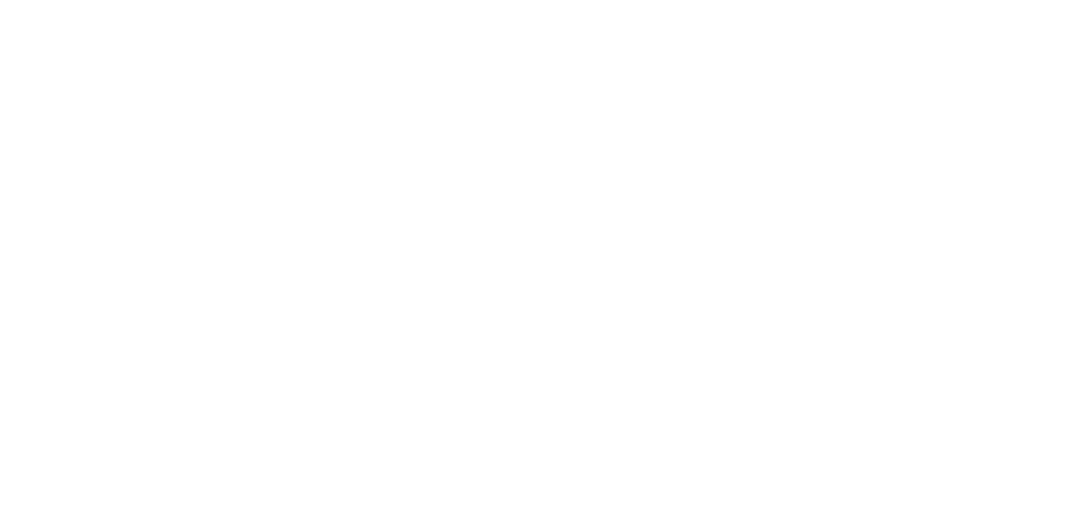
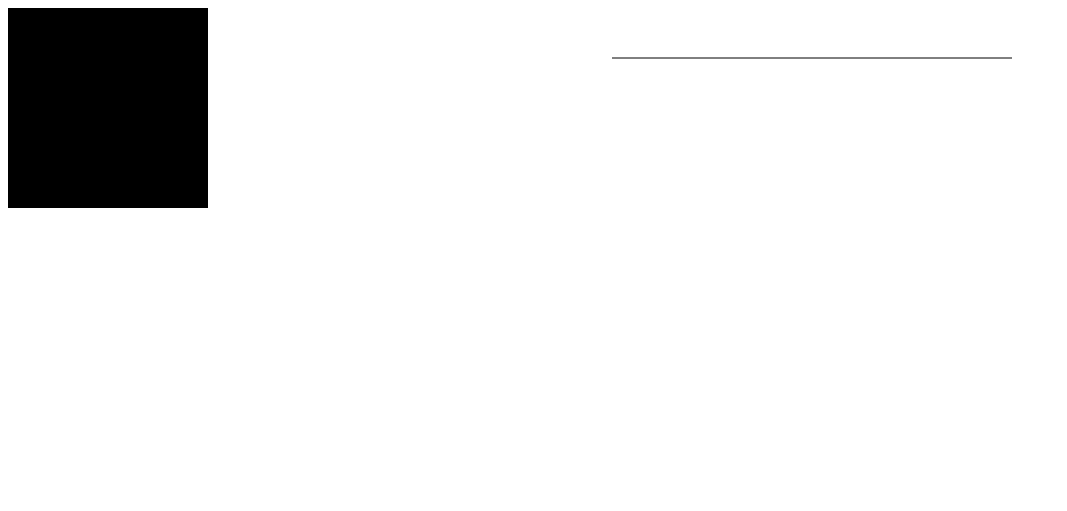
Before and after one commit to msherax/d3_study, a plain HTML site: page index.html in a window 1280 px wide. Shown: the whole page, without its empty margins (0-1067 px from the left). Drawn offline with nearby package versions, Linux system fonts and the light colour scheme.

Commit message:
Update index.html

```diff
--- a/index.html
+++ b/index.html
@@ -4,17 +4,27 @@
     <script src="https://d3js.org/d3.v4.min.js"></script>
 </head>
 <body>
+    <svg width="500" height="500">
+        <rect x="0" y="0" width="200" height="200"></rect>
+    </svg>
+        <script>
+                        var width = 500;
+                        var height = 500;
 
-    <script>
-        d3.csv("data.csv", function(data) {
-           console.log(data);
+                        //Create SVG element
+                        var svg = d3.select("body")
+                        .append("svg")
+                        .attr("width", width)
+                        .attr("height", height);
 
-            for (var i = 0; i < data.length; i++) {
-                console.log(data[i].Q);
-                console.log(data[i].A);
-            }
-        });
-     </script>
+                        //Create line element inside SVG
+            svg.append("line")
+               .attr("x1", 100)
+               .attr("x2", 500)
+               .attr("y1", 50)
+               .attr("y2", 50)
+               .attr("stroke", "black")
+        </script>
 
 </body>
 </html>
```
